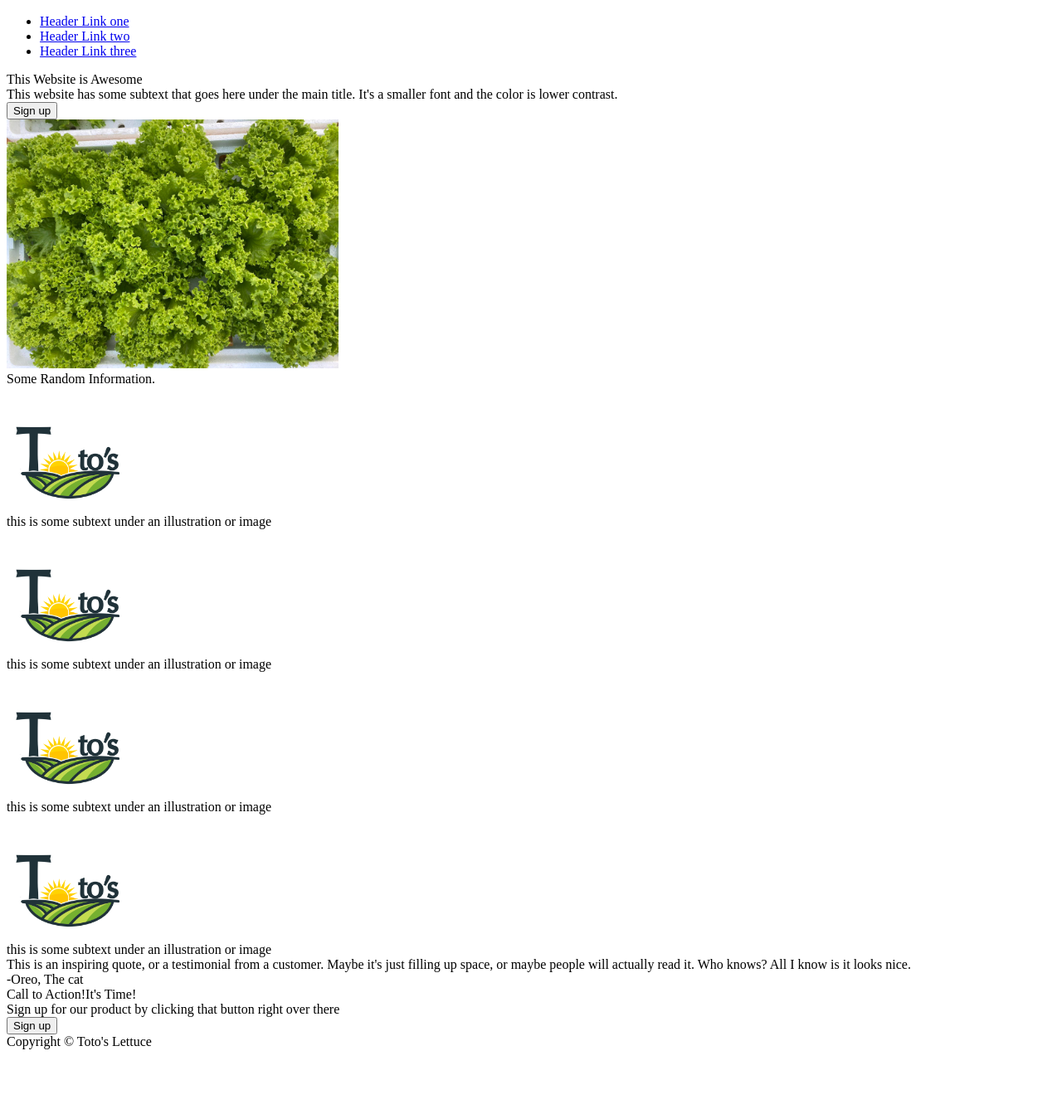
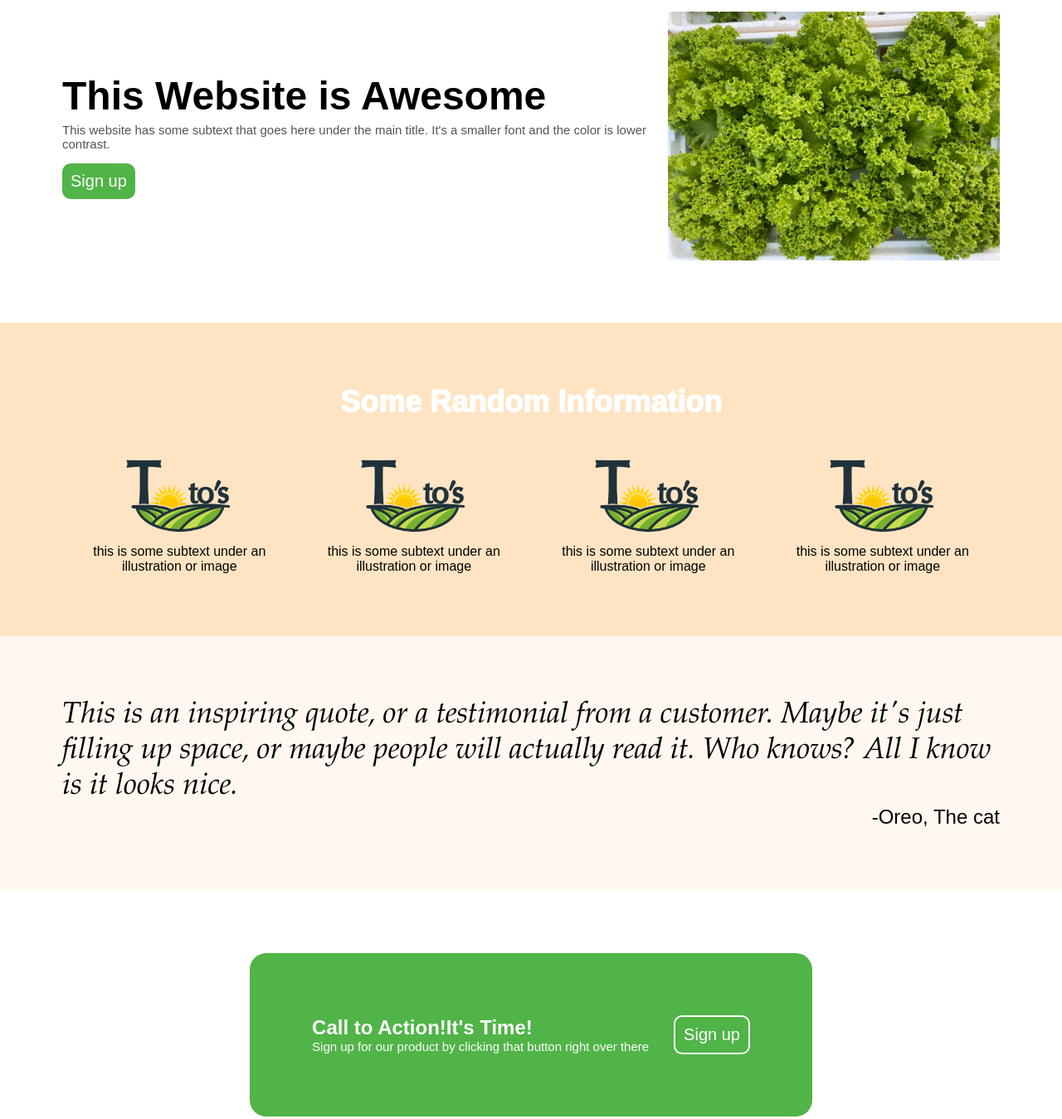
Before and after one commit to kjalcala/Landing_Page, a plain HTML site: page index.html in a window 1280 px wide. Shown: the part 111-1460 px from the top of the page at 83% size. Before the commit the page ends 1384 px from the top, so only its background shows below. Drawn offline with Linux system fonts and the light colour scheme.

Commit message:
Updated index.html and style.css

```diff
--- a/index.html
+++ b/index.html
@@ -7,14 +7,12 @@
     </head>
     <body>
         <div class ="header">
-            <img class ="logo" src="./images/transparent.png" alt="LOGO">
-            <div class ="hlinks">
+            <img class ="logo1" src="./images/transparent.png" alt="LOGO">
             <ul>
                 <li><a href="https://youtube.com">Header Link one</a></li>
                 <li><a href="https://youtube.com">Header Link two</a></li>
                 <li><a href="https://youtube.com">Header Link three</a></li>
             </ul>
-            </div>
         </div>
         <div class ="content1">
             <div class ="leftcontent1">
@@ -25,8 +23,8 @@
             <img class ="lettuce" src ="images/lettuce.jpg" alt ="lettuce">
         </div>
         <div class ="content2">
-            <div class ="upcontent2">Some Random Information.</div>
-            <div class ="downcontent2">
+            <div class ="upc2">Some Random Information</div>
+            <div class ="downc2">
                 <div class ="info">
                     <img class ="infoimg" src="./images/transparent.png" alt="LOGO">
                     <div class =infodesc>this is some subtext under an illustration or image</div>
@@ -51,11 +49,13 @@
         </div>
         <div class ="content4">
             <div class ="c4box">
+                <div class ="c4boxtext">
                     <div class ="c4boxtitle">Call to Action!It's Time!</div>
                     <div class ="c4boxtext">Sign up for our product by clicking that button right over there</div>
                 </div>
                 <button class ="signup">Sign up</button>
             </div>
+        </div>
         <div class ="footer">Copyright © Toto's Lettuce</div>
     </body>
 </html>
--- a/style.css
+++ b/style.css
@@ -1,3 +1,95 @@
+body {
+    display: flex;
+    flex-direction: column;
+    margin:0px;
+    font-family: Arial, Helvetica, sans-serif;
+}
+
+.header {
+    display: flex;
+    justify-content: space-between;
+    background-color: bisque;
+    height: 50px;
+}
+
+ul {
+    display: flex;
+    align-items: center;
+}
+
+li {
+    margin:15px;
+    list-style: none;
+}
+
+a {
+    text-decoration: none;
+    font-size: 18px;
+    color:rgb(212, 166, 139);
+}
+
+.logo1 {
+    height: 50px;
+    width: auto;
+    margin-left: 5px;
+    margin-top: -5px;
+}
+
+.content1 {
+    display: flex;
+    align-items: center;
+    padding: 75px;
+}
+
+.c1header {
+    font-size:48px;
+    font-weight:900;
+    margin-bottom: 5px;
+}
+
+.c1desc {
+    font-size: 15px;
+    color:rgb(85, 84, 84);
+    margin-bottom: 15px;
+}
+
+.signup {
+    font-size: 20px;
+    color: white;
+    background-color:rgb(80, 180, 71);
+    padding: 10px;
+    border-radius: 10px;
+    border: none;
+}
+
+.content2 {
+    display: flex;
+    flex-direction: column;
+    align-items: center;
+    background-color: bisque;
+    padding:75px;
+}
+
+.upc2 {
+    font-size:36px;
+    font-weight:1000;
+    color:white;
+}
+
+.downc2 {
+    display: flex;
+}
+
+.info {
+    display: flex;
+    flex-direction: column;
+    align-items:center;
+}
+
+.infodesc {
+    text-align: center;
+}
+
 .logo {
     height: 100px;
     width: auto;
@@ -12,3 +104,58 @@
     height: 150px;
     width: auto;
 }
+
+.content3 {
+    display: flex;
+    flex-direction: column;
+    padding: 75px;
+    background-color: rgb(255, 248, 240);
+}
+
+.testimony {
+    font-style:italic;
+    font-size: 36px;
+    font-family: garamond;
+}
+
+.author {
+    text-align:right;
+    font-size:24px;
+}
+
+.content4 {
+    display: flex;
+    padding: 75px;
+    justify-content: center;
+}
+
+.c4box {
+    background-color: rgb(80, 180, 71);
+    border-radius: 20px;
+    display: flex;
+    align-items: center;
+    padding: 75px;
+}
+
+.c4boxtitle {
+    font-size: 24px;
+    color: white;
+    font-weight: 700;
+}
+
+.c4boxtext {
+    font-size: 15px;
+    color: white;
+    margin-right: 15px;
+}
+
+.c4box .signup {
+    border: 2px solid white;
+}
+
+.footer {
+    text-align: center;
+    background-color: rgb(243, 198, 143);
+    color:white;
+    padding: 15px;
+}
```
Lines whose indentation alone changed are shown as unchanged.
